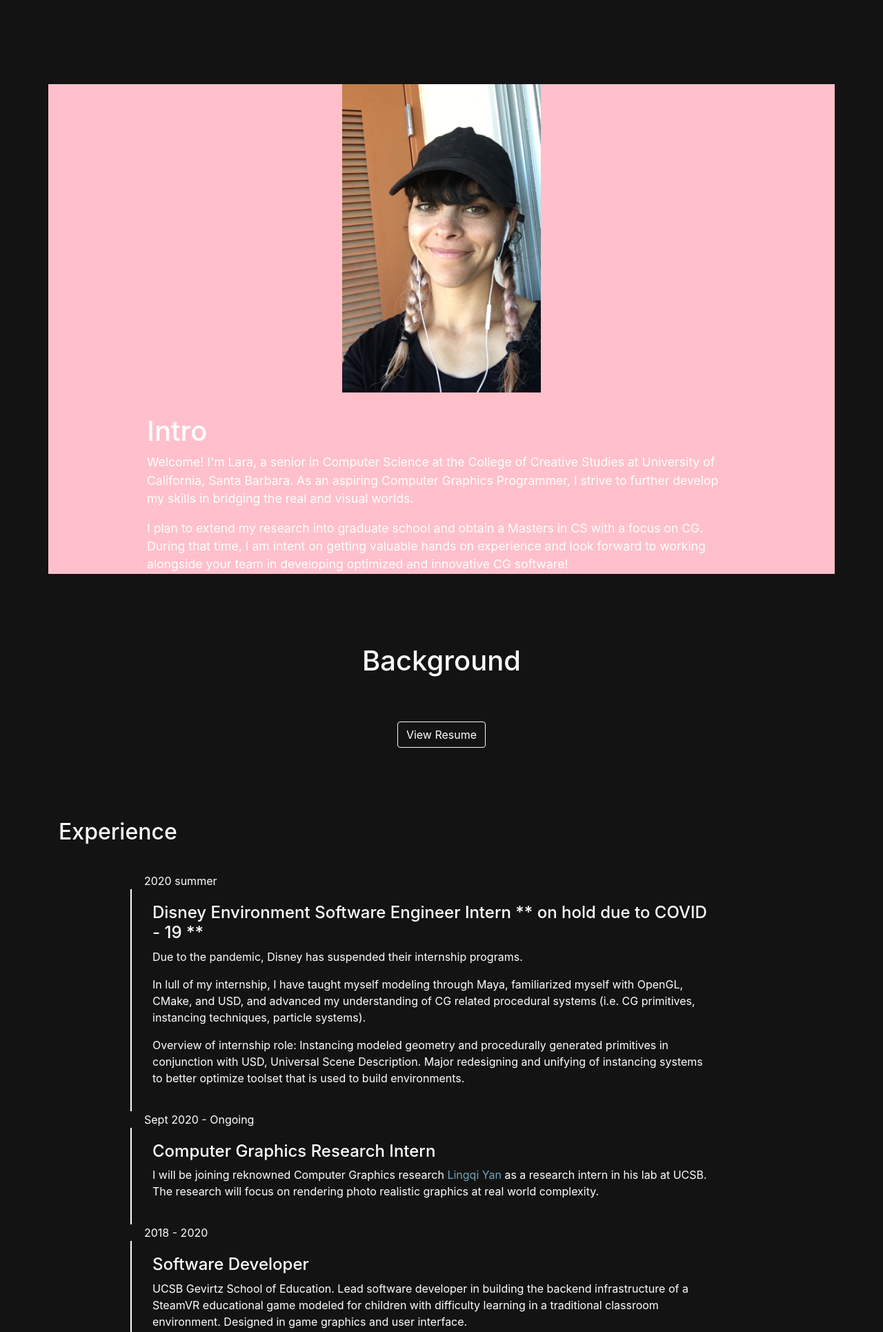
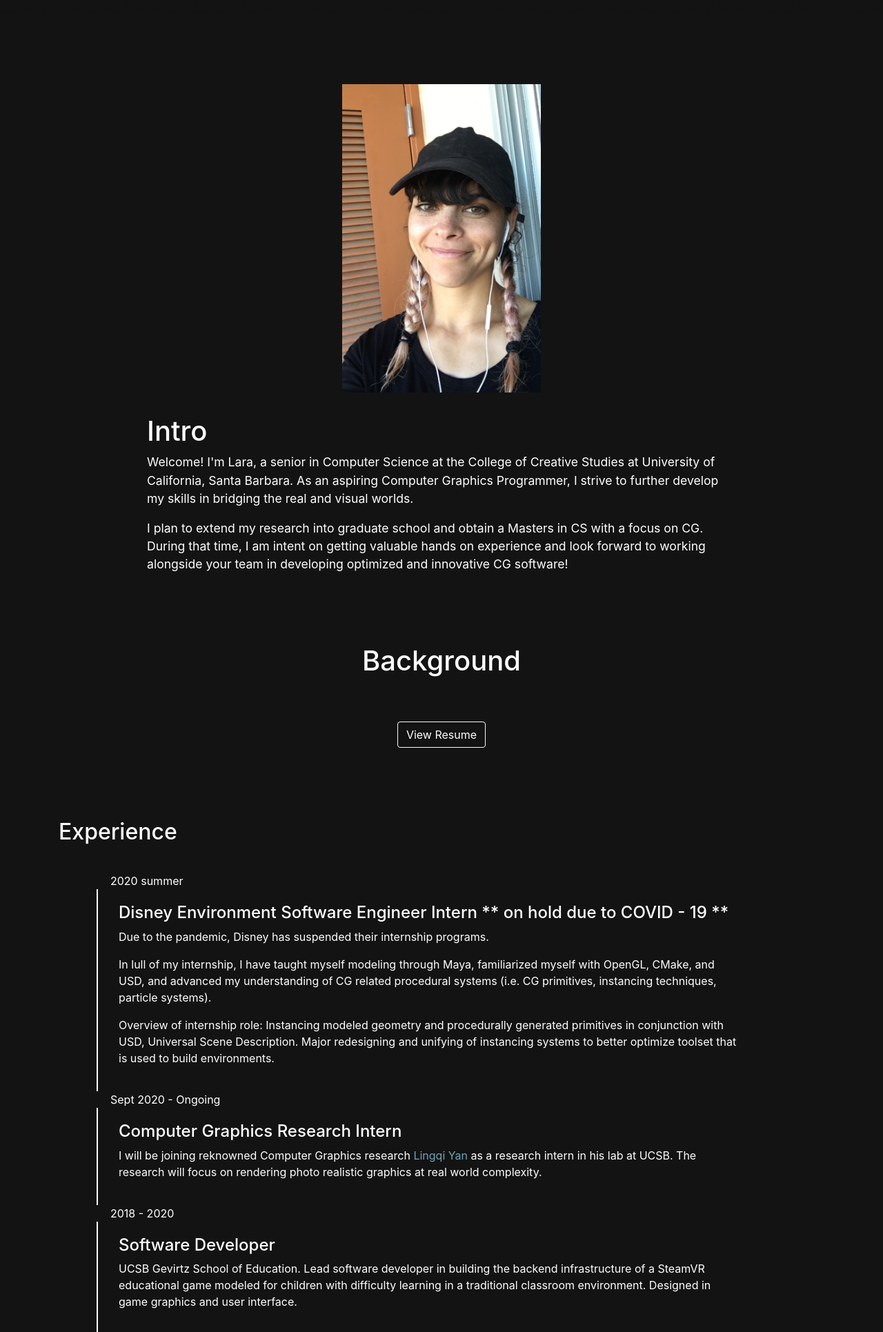
Before and after one commit to lfloegel/lfloegel.github.io, a plain HTML site: page index.html in a window 1280 px wide. Shown: the part 780-2711 px from the top of the page at 69% size. Drawn offline with nearby package versions, Linux system fonts and the light colour scheme.

Commit message:
updated content

```diff
--- a/index.html
+++ b/index.html
@@ -54,7 +54,7 @@
         </header>
 
         <!-- intro -->
-        <div class="container" id="intro" style="margin-left:auto;margin-right:auto;margin-top:8vw;background-color:pink;">
+        <div class="container" id="intro" style="margin-left:auto;margin-right:auto;margin-top:8vw;">
             <img src="sailing25.png" class="img-fluid d-block mx-auto" style="width:18em;height:auto;margin-top:4em;" alt="Responsive image">
             <div class="container" id="intro-content" style="padding-top:2em;padding-left:8em;padding-right:8em;">
                 <h2 style="font-size:2.5em;"> Intro </h2>
@@ -79,7 +79,7 @@
         <div class="container" style="margin-left:auto;margin-right:auto;margin-top:8vw;">
                 <h2>Experience</h5>
                 <ul class="timeline" id="experience-content" style="width:80vw;">
-                <div class="container" style="padding-top:2em;padding-left:4em;padding-right:4em;">
+                <div class="container" style="padding-top:2em;">
                 <li class="li">
                     <div class="timestamp">
                         <span class="date">2020 summer</span>
```
